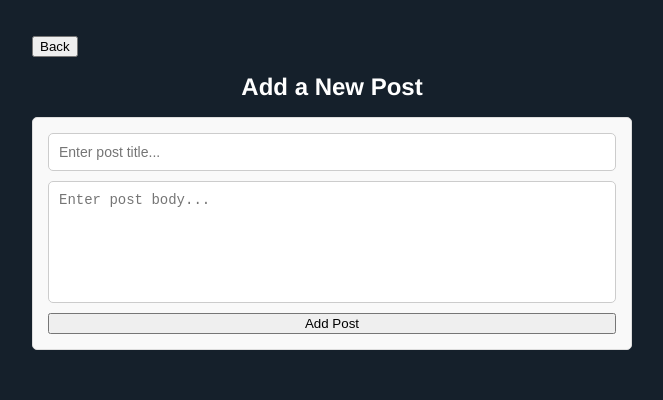
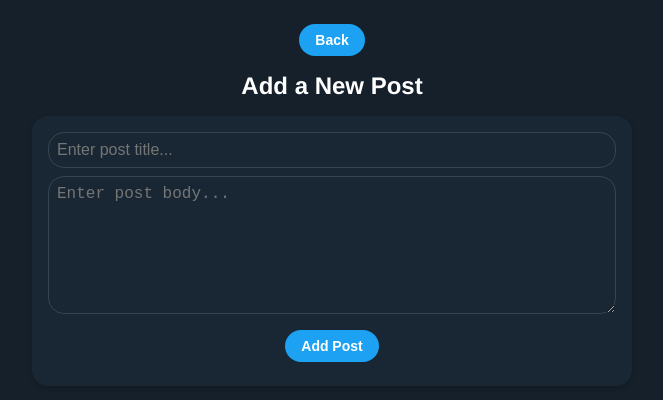
Before and after one commit to OriVered/Posts-Feed-Paygilant, a React (Create React App) app in the folder client/: page /add-post in a window 1280 px wide. Shown: the top 400 px of the page, without its empty margins (308-971 px from the left). Built offline with nearby package versions, Linux system fonts and the light colour scheme; no server answers.

Commit message:
Modified AddPost style up to scss archtecture

```diff
--- a/client/src/assets/styles/AddPost.scss
+++ b/client/src/assets/styles/AddPost.scss
@@ -1,40 +1,73 @@
+@import "./variables.scss";
+@import "./global.scss";
+
 .add-post {
-    margin-top: 20px;
+    @extend .container;
 
     .form-content {
-        padding: 15px;
-        background-color: #f9f9f9;
-        border: 1px solid #ddd;
-        border-radius: 5px;
-    }
-
-    h2 {
-        margin-bottom: 10px;
-        color: #333;
-    }
-
-    .error-message {
-        color: #ff4d4f;
-        margin-bottom: 10px;
-        font-size: 14px;
-    }
-
-    form {
+        @extend .card;
         display: flex;
         flex-direction: column;
-        gap: 10px;
+        gap: $spacing-medium;
+
+        h2 {
+            font-size: 24px;
+            color: $dark-gray;
+            text-align: center;
+        }
+
+        form {
+            display: flex;
+            flex-direction: column;
+            gap: $spacing-small;
+
+            input,
+            textarea {
+                padding: $spacing-small;
+                border: 1px solid $light-gray;
+                border-radius: $border-radius;
+                font-size: 16px;
+                background-color: $card-background-color;
+                color: $dark-gray;
+                transition: border-color 0.3s;
+
+                &:focus {
+                    border-color: $primary-color;
+                    outline: none;
+                }
+            }
+
+            textarea {
+
+                height: 120px;
+            }
+
+            button {
+                @extend .button;
+                align-self: flex-end;
+            }
+        }
+
+        .error-message {
+            @extend .error-message;
+            text-align: center;
+            margin-top: -$spacing-small;
+        }
+    }
+}
+
+// Responsive
+@media (max-width: $breakpoint-mobile) {
+    .form-content {
+        padding: $spacing-small;
 
         input,
         textarea {
-            padding: 10px;
-            border: 1px solid #ccc;
-            border-radius: 5px;
             font-size: 14px;
         }
 
-        textarea {
-            resize: none;
-            height: 100px;
+        button {
+            width: 100%;
         }
     }
 }
--- a/client/src/pages/AddPost.jsx
+++ b/client/src/pages/AddPost.jsx
@@ -57,18 +57,19 @@ const AddPost = () => {
     };
 
     return (
-        <div className="add-post container">
+        <div className="add-post">
             {/* Back button to navigate to the previous page */}
-            <button className="back-button" onClick={() => navigate(-1)}>
+            <button className="button" onClick={() => navigate(-1)}>
                 {COMMON_TEXTS.BACK_BUTTON}
             </button>
-
             <h1>{ADD_POST_TEXTS.TITLE}</h1>
 
             {/* Error message */}
             {error && <p className="error-message">{error}</p>}
 
-            <form onSubmit={handleSubmit} className="form-content">
+            {/* Add post form */}
+            <div className="form-content">
+            <form onSubmit={handleSubmit} >
                 <input
                     type="text"
                     value={title}
@@ -82,6 +83,7 @@ const AddPost = () => {
                 />
                 <button type="submit">{ADD_POST_TEXTS.BUTTON}</button>
             </form>
+            </div>
         </div>
     );
 };
```
